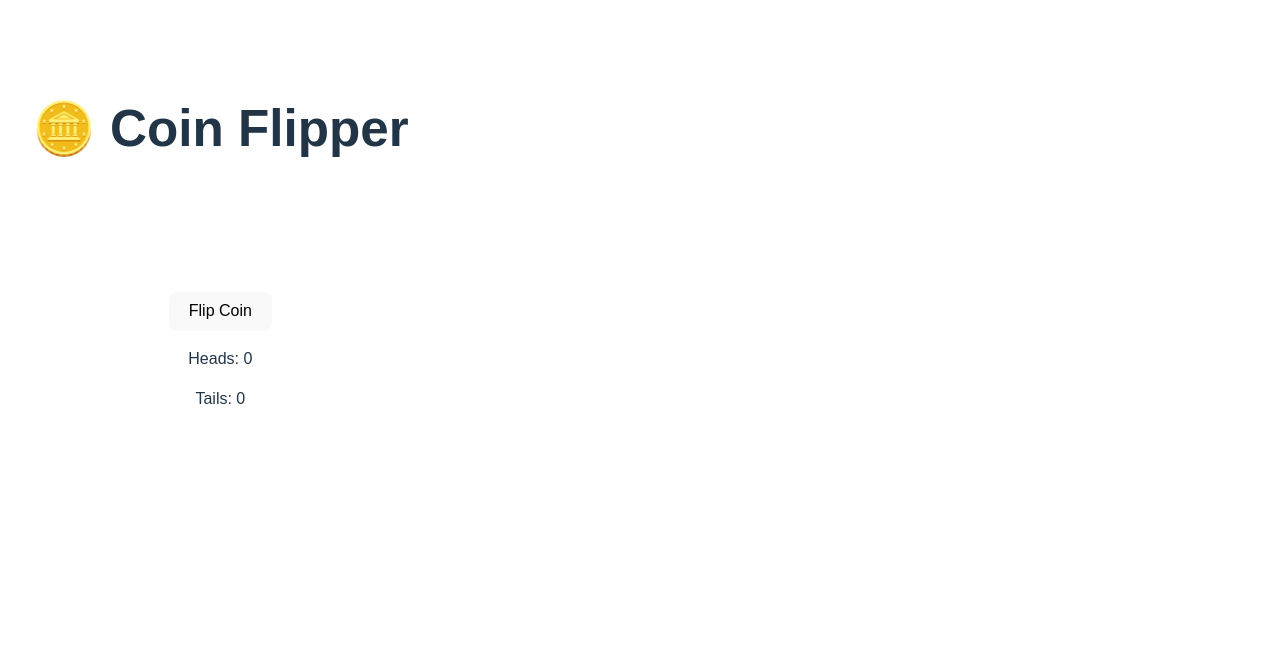
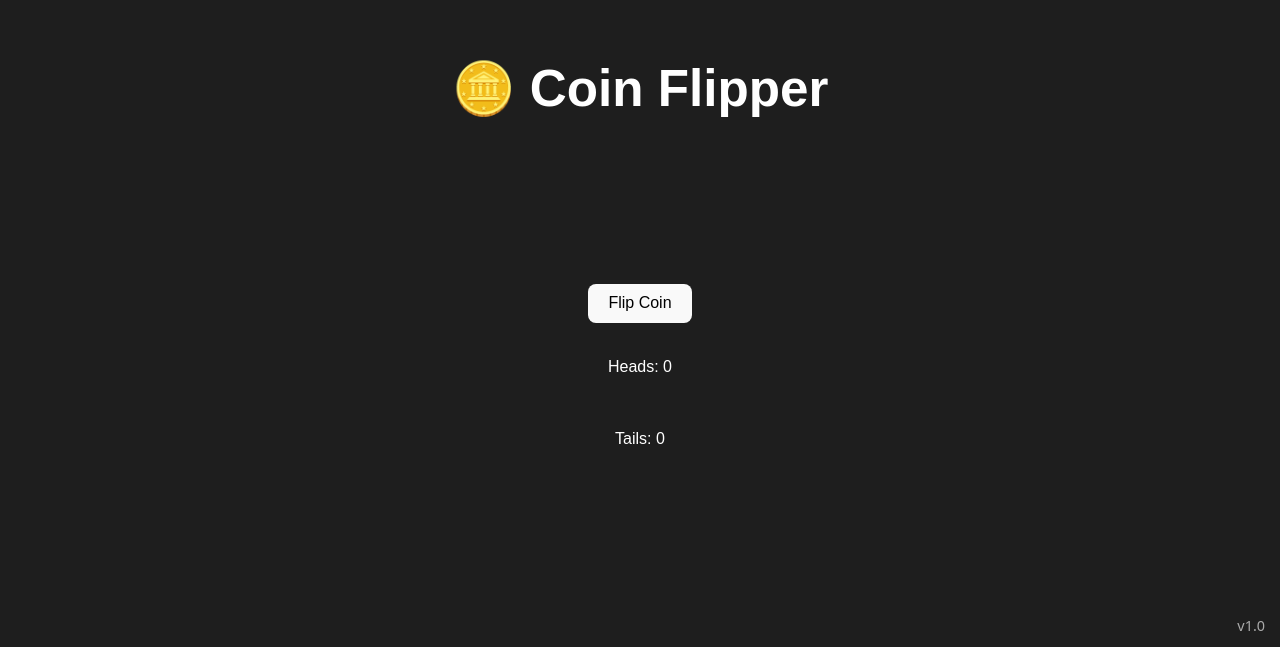
Before and after one commit to Maxibear18/coinflipper, a React (Vite) app in the folder coinflipper/: page / in a window 1280 px wide. Shown: the part 153-800 px from the top of the page. Built offline with nearby package versions, Linux system fonts and the light colour scheme.

Commit message:
made some changes to ui design and centered it

```diff
--- a/coinflipper/src/App.css
+++ b/coinflipper/src/App.css
@@ -1,9 +1,27 @@
+/* Full-screen flex container */
+.app-container {
+  display: flex;
+  justify-content: center;
+  align-items: center;
+  height: 100vh;
+  width: 100vw;
+  background-color: #1e1e1e;
+  color: white;
+  position: relative;
+  overflow: hidden;
+}
+
+/* App box centered inside */
 .app {
   text-align: center;
-  padding: 2rem;
   font-family: sans-serif;
+  display: flex;
+  flex-direction: column;
+  align-items: center;
+  gap: 1rem;
 }
 
+/* Coin visual */
 .coin {
   font-size: 2rem;
   height: 100px;
@@ -13,6 +31,16 @@
   transition: transform 1s;
 }
 
+/* Flip animation */
 .flip {
   transform: rotateY(720deg);
 }
+
+/* Version number bottom-right */
+.version-label {
+  position: fixed;
+  bottom: 10px;
+  right: 15px;
+  font-size: 0.9rem;
+  color: #aaa;
+}
--- a/coinflipper/src/App.jsx
+++ b/coinflipper/src/App.jsx
@@ -20,6 +20,7 @@ function App() {
   };
 
   return (
+  <div className="app-container">
     <div className="app">
       <h1>🪙 Coin Flipper</h1>
       <div className={`coin ${flipping ? "flip" : ""}`}>
@@ -29,7 +30,9 @@ function App() {
       <p>Heads: {headsCount}</p>
       <p>Tails: {tailsCount}</p>
     </div>
-  );
+    <div className="version-label">v1.0</div>
+  </div>
+);
 }
 
 export default App;
```
